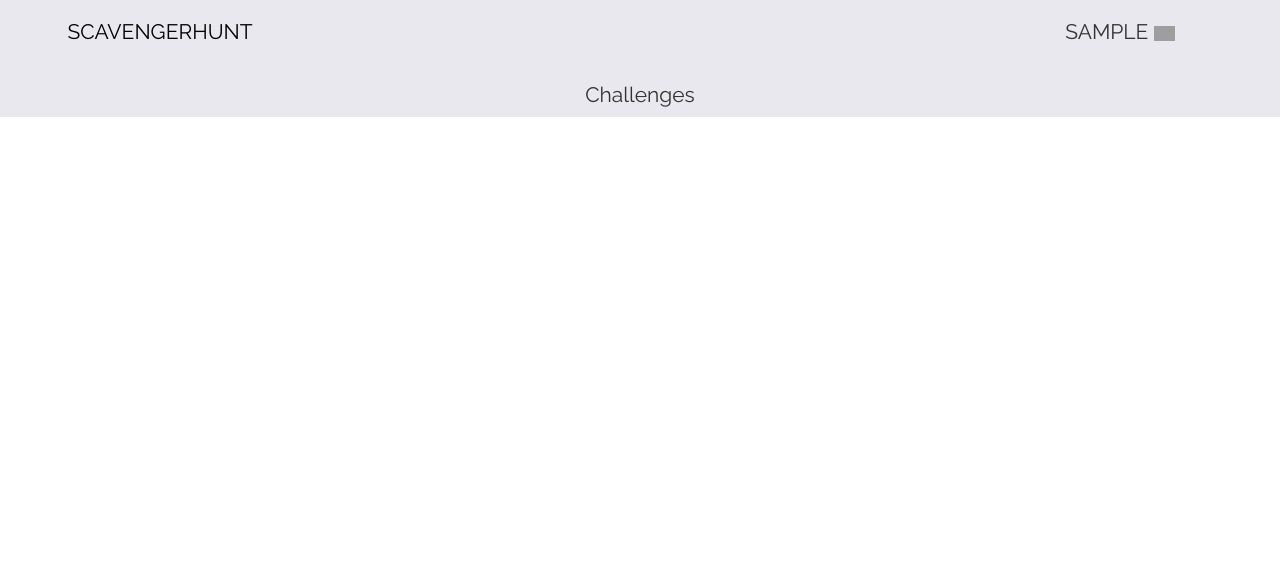
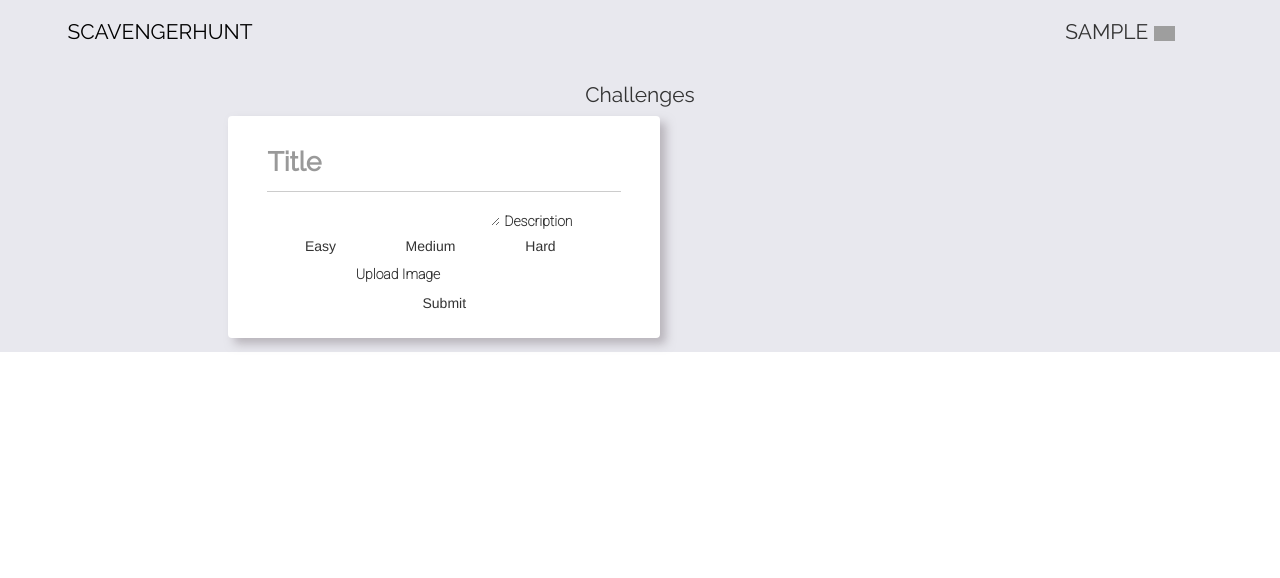
Before and after one commit to NatashaMitchko/nerve, a Flask app: page /challenges in a window 1280 px wide. Shown: the top 578 px of the page. Run offline with Flask 2, Linux system fonts and the light colour scheme; the visitor is signed in with stand-in values (Sample User, id 1); data comes from the database, SQL or seed files in the repository; data that the repository does not hold is empty; some libraries are stand-ins or nearby versions; grey boxes are pictures that could not be loaded.

Commit message:
got +/check marks to show properly based on the user in the session. Added add new challenge form to the challenges page and began styling the form - working on JS to hide/unhide the form.

```diff
--- a/server.py
+++ b/server.py
@@ -280,6 +280,26 @@ def show_all_challenges():
     challenges = Challenge.query.order_by(Challenge.difficulty).all()
     return render_template('challenges.html', challenges=challenges, username=username)
 
+@app.route('/is_completed.json')
+def is_challenge_completed():
+    """Returns accepted or copmleted (not accepted is default - empty string
+        returned to JS) for each challenge on the page
+    depending on the state of the challenge in the context of the requesting user"""
+    if is_session_active():
+        challenge_id = request.args.get('challenge_id')
+        user_id = session['user_id']
+        query = db.session.query(UserChallenge.is_completed).filter(UserChallenge.challenge_id==challenge_id)
+        result = query.filter(UserChallenge.user_id==user_id).first()
+        # result is a tuple
+        if result[0]:
+            return jsonify({'status': 'completed'})
+        elif result[0] == False:
+            # Need to specity because result may also be none
+            return jsonify({'status': 'accepted'})
+        return ''
+    else:
+        return ''
+
 @app.route('/challenge/<id>')
 def challenge_details(id):
     """Renders that challenge details and analytics page"""
@@ -463,18 +483,6 @@ def challenge_analytics():
 
     return jsonify(d3_dict)
 
-@app.route('/leaderboard')
-def leaderboard():
-    """Shows various data visualizations and statictics about challenges and
-    users"""
-    return render_template('analytics.html')
-
-@app.route('/m.json')
-def m ():
-    import json
-    m = open('m.json').read()
-    return jsonify(json.loads(m))
-
 @app.route('/contact-me')
 def contact_me():
     """My profile page that shows how to get in contact with me"""
--- a/static/main.css
+++ b/static/main.css
@@ -192,8 +192,84 @@ h1 {
 }
 
 
-/* END GREY BACKGROUND PAGE STYLING*/
-/*FORM STYLING*/
+/* END GREY BACKGROUND PAGE STYLING */
+/* GREY BACKGROUND FORM STYLING */
+
+.grey-page input[type=text], .grey-page .floating-placeholder {
+  font-family: 'Raleway', sans-serif;
+  font-size: 1.2em;
+  color: black;
+}
+
+.grey-page .textarea {
+  height: auto;
+}
+
+.grey-page textarea {
+  width: auto;
+  height: 3em;
+  border: none;
+  font-family: 'Roboto', sans-serif;
+  background: transparent;
+}
+
+.grey-page input {
+  width: 100%;
+}
+
+.grey-page .radio-btn {
+  height: 2em;
+}
+
+.grey-page .radio-btn input {
+  width: auto;
+  display: none;
+}
+
+.grey-page .radio-btn input[type="radio"] + label {
+  font-weight: normal;
+  height: 2em;
+}
+
+.grey-page .radio-btn span {
+  display: inline-block;
+  width: 30%;
+}
+
+.grey-page .radio-btn input[type="radio"]:checked + label {
+  color: #67dbe4;
+}
+
+.grey-page .floating-placeholder textarea label{
+  width: auto;
+  height: 2em;
+  border: none;
+  font-family: 'Roboto', sans-serif;
+}
+
+.file-container {
+  background: transparent;
+  height: 2em;
+  font-family: 'Roboto', sans-serif;
+}
+
+.file-container input#file-input {
+    opacity: 0;
+    height: 0;
+}
+
+.file-container:hover{
+    color: #67dbe4;
+}
+
+.file-container:focus {
+    outline: #67dbe4;
+    color: #67dbe4;
+}
+
+
+/* END GREY BACKGROUND FORM STYLING */
+/* FORM STYLING */
 
 form{
   width: auto;
@@ -201,7 +277,7 @@ form{
   background:white;
 }
 
-input, .floating-placeholder{
+.color-page input, .floating-placeholder{
   font-family:'Roboto', sans-serif;
   font-size:20pt;
   line-height:2.6em;
@@ -214,7 +290,7 @@ input, .floating-placeholder{
   line-height:2.4em;
 }
 .floating-placeholder input:focus+label{
-  color:#67dbe4;
+  color: #67dbe4;
 }
 .floating-placeholder input[value]+label{
   color:red;
--- a/static/main.js
+++ b/static/main.js
@@ -1,9 +1,9 @@
 "use strict";
-// Accept button IIFE
+// Accept button IIFE (Works both on challenge list and challenge details page)
 
 (function (){
 
-  function toggleAccept(button){
+  function toggleAccepted(button){
     // accept-btn > span
     console.log(button);
     $(button).prop('disabled', true);
@@ -11,14 +11,42 @@
     $(button).children().addClass('glyphicon-ok');
     $(button).children().addClass('ok-accepted');
 
-    console.log("post called sucess fn");
-  };
+    console.log("called toggleAccepted");
+  }
 
+  function toggleCompleted(button){
+    console.log(button);
+    $(button).prop('disabled', true);
+    $(button).children().removeClass('glyphicon-plus');
+    $(button).children().addClass('glyphicon-ok');
+    $(button).children().addClass('ok-finished');
+    console.log("called toggleCompleted");
+
+  }
+
+  function isCompleted(){
+    var that = this;
+    $.get('/is_completed.json', {'challenge_id':$(this).attr('data-challenge_id')},
+      function (results){
+        console.log(results);
+        console.log($(this).attr('data-challenge_id'));
+        if (results['status'] == 'accepted'){
+          toggleAccepted(that);
+        }
+        else if (results['status'] == 'completed'){
+          toggleCompleted(that);
+        }
+
+      } );
+  }
+
+  $('.accept-btn').each(isCompleted);
   $('.accept-btn').on('click', function(e) {
     e.preventDefault();
 
     var btn = $(this);
-    $.post('/accept.json', {'challenge_id':btn.attr('data-challenge_id')}, function (results){ toggleAccept(btn); } );
+    $.post('/accept.json', {'challenge_id':btn.attr('data-challenge_id')},
+      function (results){ toggleAccepted(btn); } );
   });
 
 })();
--- a/templates/challenge.html
+++ b/templates/challenge.html
@@ -17,7 +17,7 @@
   </div>
   <div class="row">
     <div class="col-xs-12 col-md-4 col-md-offset-4">
-      <h1 class="title text-center">Challenge Analytics</h1>
+      <h1 class="title text-center">Analytics</h1>
     </div>
   </div>
 
--- a/templates/challenges.html
+++ b/templates/challenges.html
@@ -22,7 +22,36 @@
   </div>
   <div class="row">
     <div class="col-xs-12 col-md-10 col-md-offset-2">
-      <span id="create-new-form"></span>
+      <div id="create-new-form" class="col-xs-6 col-md-5 main"> <!-- hidden -->
+        <form action="/create" name="create" id="create" enctype="multipart/form-data" method="POST">
+          <div class="floating-placeholder">
+            <input type="text" name="title" id="title" autocomplete="off" required>
+            <label for="title">Title</label>
+          </div>
+          <div class="textarea">
+            <textarea rows="5" cols="30" name="description" class="description" autocomplete="off" required></textarea>
+            <label for="decsription" class="description">Description</label>
+          </div>
+          <div class="radio-btn">
+            <span class="text-center">
+              <input type="radio" name="difficulty" id="easy" value="1">
+              <label for="easy">Easy</label>
+            </span>
+            <span class="text-center">
+              <input type="radio" name="difficulty" id="medium" value="2">
+              <label for="medium">Medium</label>
+            </span>
+            <span class="text-center">
+              <input type="radio" name="difficulty" id="hard" value="3">
+              <label for="hard">Hard</label>
+            </span>
+          </div>
+          <div class="file-container">
+            <label class="text-center">Upload Image <input id="file-input" type="file" name="file" accept="image/*"></label>
+          </div>
+          <input type="submit" value="Submit" name="submit" id="submit">
+        </form>
+      </div>
       {% for challenge in challenges %}
       <div class="col-xs-6 col-md-5 main challenge">
         <div class="list-accept">
```
Also changed, not shown: templates/login-register.html (+4 -4 lines), templates/profile.html (+7 -0 lines).
